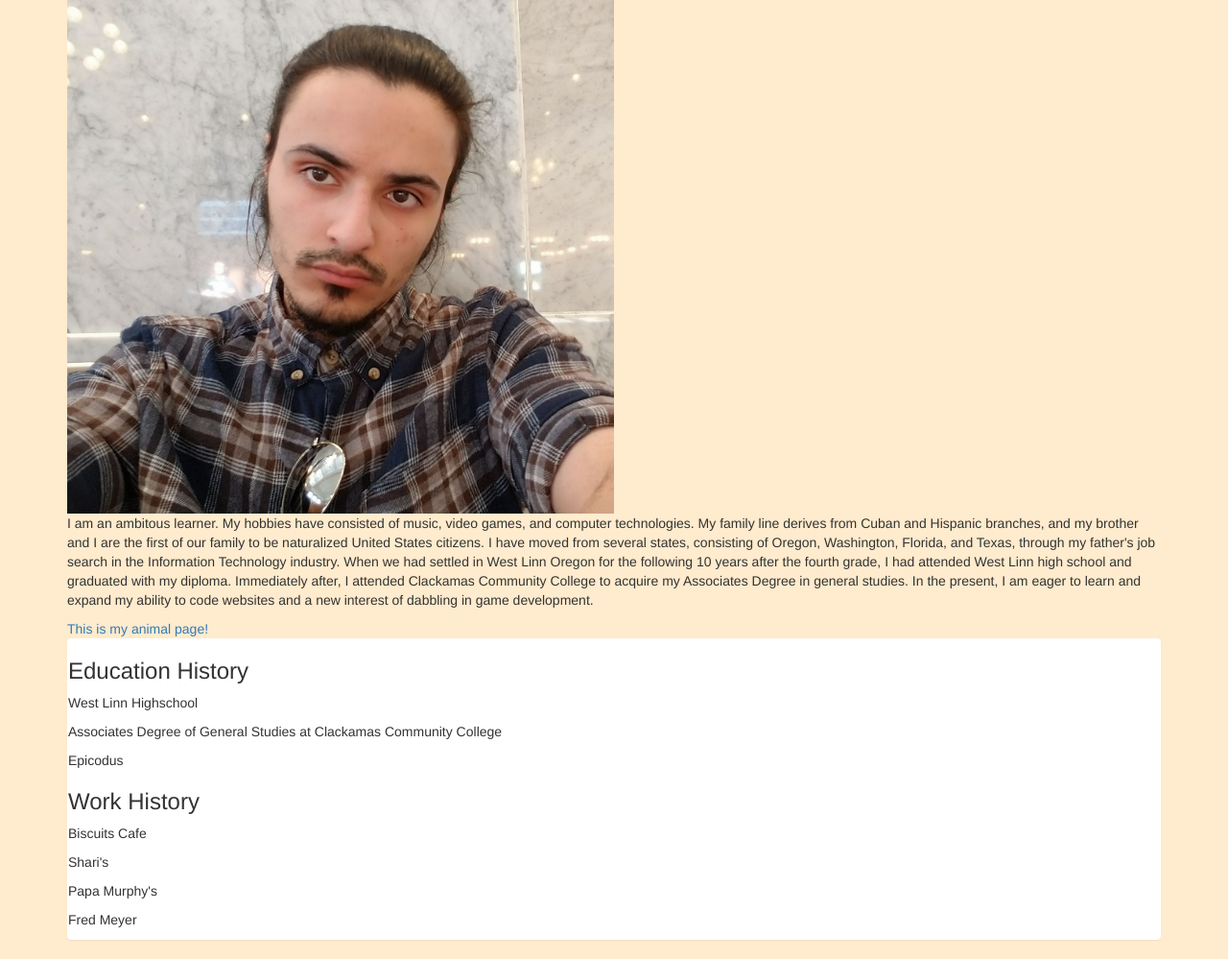
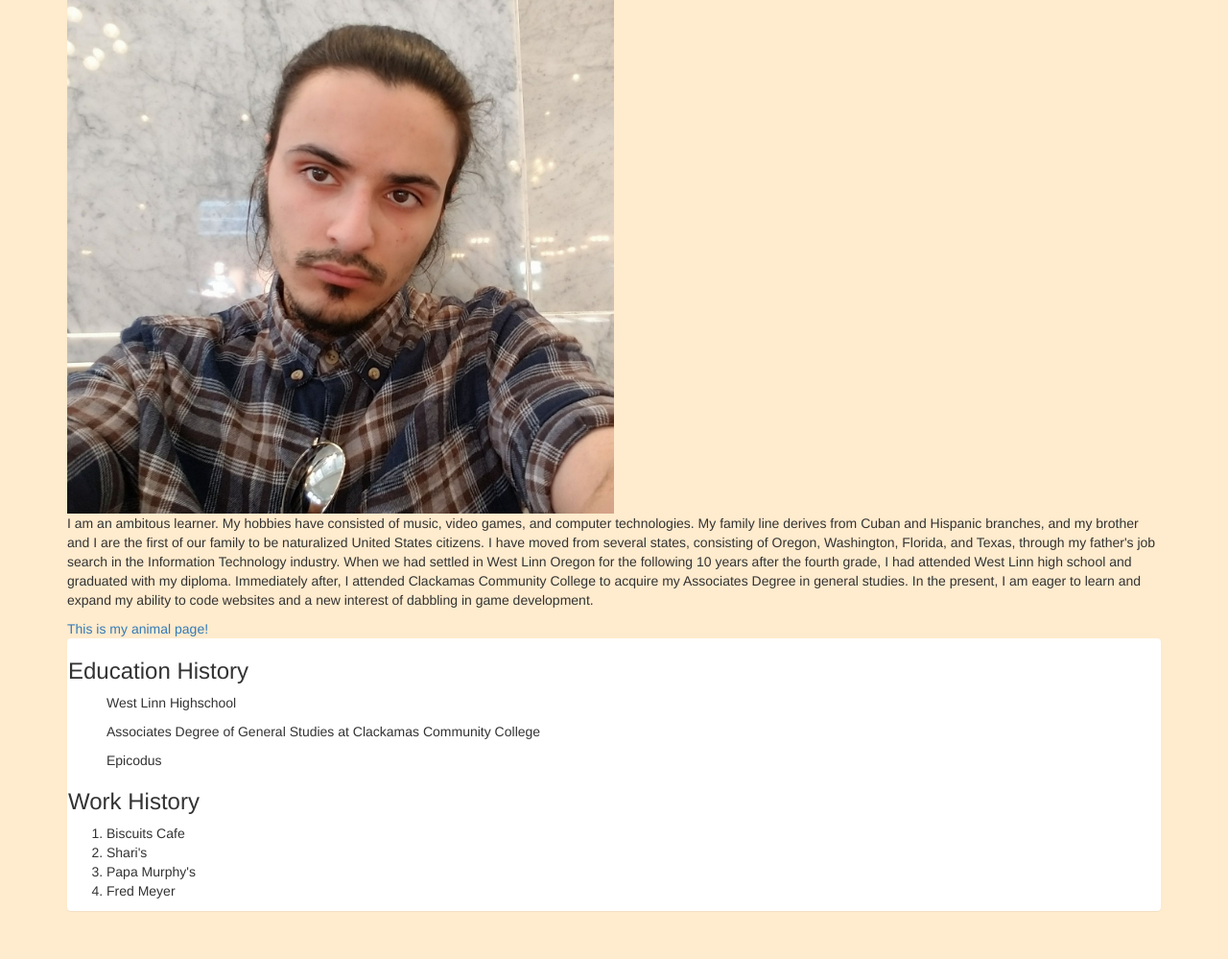
Before and after one commit to TonyBoy56/ruby-friday_project1, a plain HTML site: page index.html in a window 1280 px wide. Shown: the part 303-1302 px from the top of the page at 96% size. After the commit the page ends 1272 px from the top, so only its background shows below. Drawn offline with Linux system fonts and the light colour scheme.

Commit message:
change p tags in h3 elements to lis for ul and ol.

```diff
--- a/index.html
+++ b/index.html
@@ -13,19 +13,21 @@
     <div class="aboutMe">
       <h2>About Me</h2>
       <img src="img/selfie.jpg" alt="A picture of Antonio Cruz">
-      <p>I am an ambitous learner. My hobbies have consisted of music, video games, and computer technologies. My family line derives from Cuban and Hispanic branches, and my brother and I are the first of our family to be naturalized United States citizens. I have moved from several states, consisting of Oregon, Washington, Florida, and Texas, through my father's job search in the Information Technology industry. When we had settled in West Linn Oregon for the following 10 years after the fourth grade, I had attended West Linn high school and graduated with my diploma. Immediately after, I attended Clackamas Community College to acquire my Associates Degree in general studies. In the present, I am eager to learn and expand my ability to code websites and a new interest of dabbling in game development.</p>
+      <p id="aboutMe">I am an ambitous learner. My hobbies have consisted of music, video games, and computer technologies. My family line derives from Cuban and Hispanic branches, and my brother and I are the first of our family to be naturalized United States citizens. I have moved from several states, consisting of Oregon, Washington, Florida, and Texas, through my father's job search in the Information Technology industry. When we had settled in West Linn Oregon for the following 10 years after the fourth grade, I had attended West Linn high school and graduated with my diploma. Immediately after, I attended Clackamas Community College to acquire my Associates Degree in general studies. In the present, I am eager to learn and expand my ability to code websites and a new interest of dabbling in game development.</p>
       <a href="https://assassin56.github.io/animal-page/"><span>This</span> is my animal page!</a>
     </div>
     <div class="panel">
       <h3>Education History</h3>
-      <p>West Linn Highschool</p>
-      <p>Associates Degree of General Studies at Clackamas Community College</p>
-      <p>Epicodus</p>
+      <ul>West Linn Highschool</ul>
+      <ul>Associates Degree of General Studies at Clackamas Community College</ul>
+      <ul>Epicodus</ul>
       <h3>Work History</h3>
-      <p>Biscuits Cafe</p>
-      <p>Shari's</p>
-      <p>Papa Murphy's</p>
-      <p>Fred Meyer</p>
+      <ol>
+        <li>Biscuits Cafe</li>
+        <li>Shari's</li>
+        <li>Papa Murphy's</li>
+        <li>Fred Meyer</li>
+      </ol>
     </div>
   </div>
 
```
